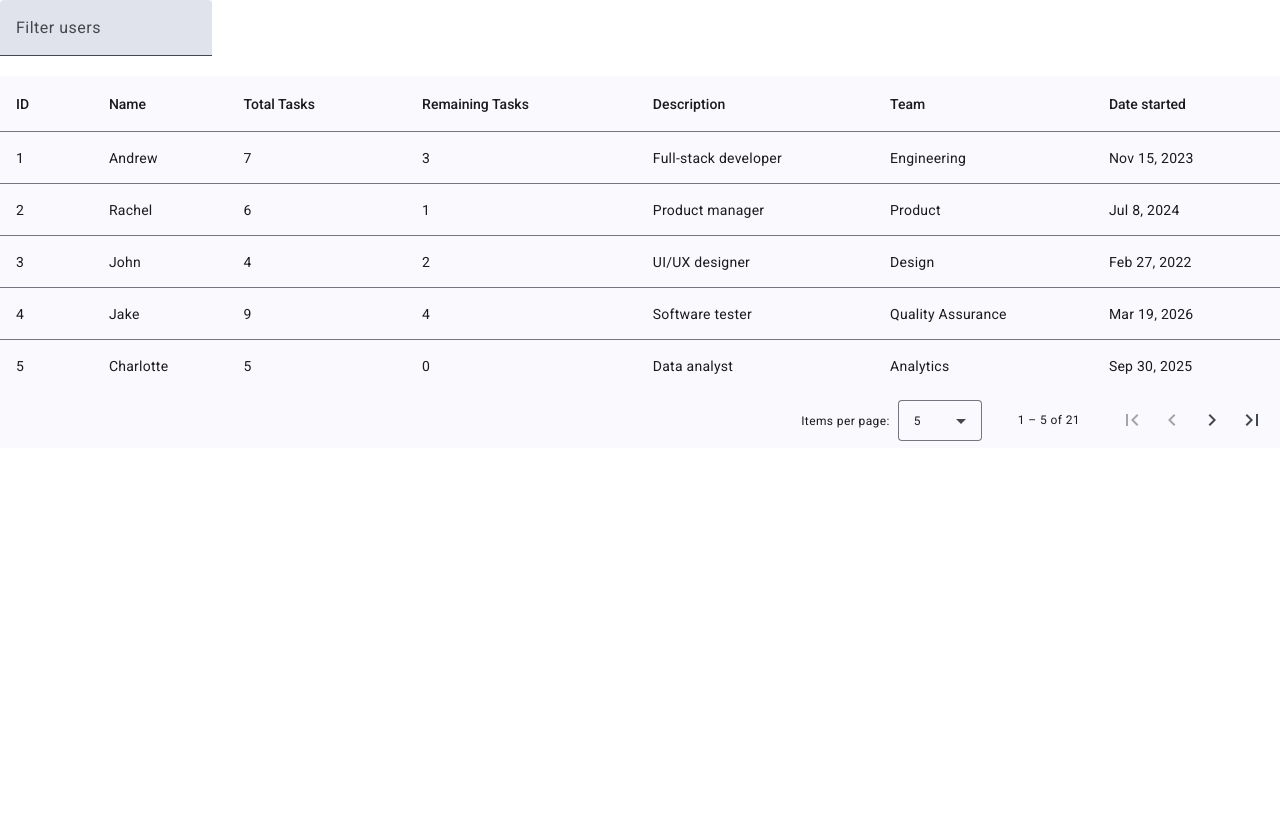
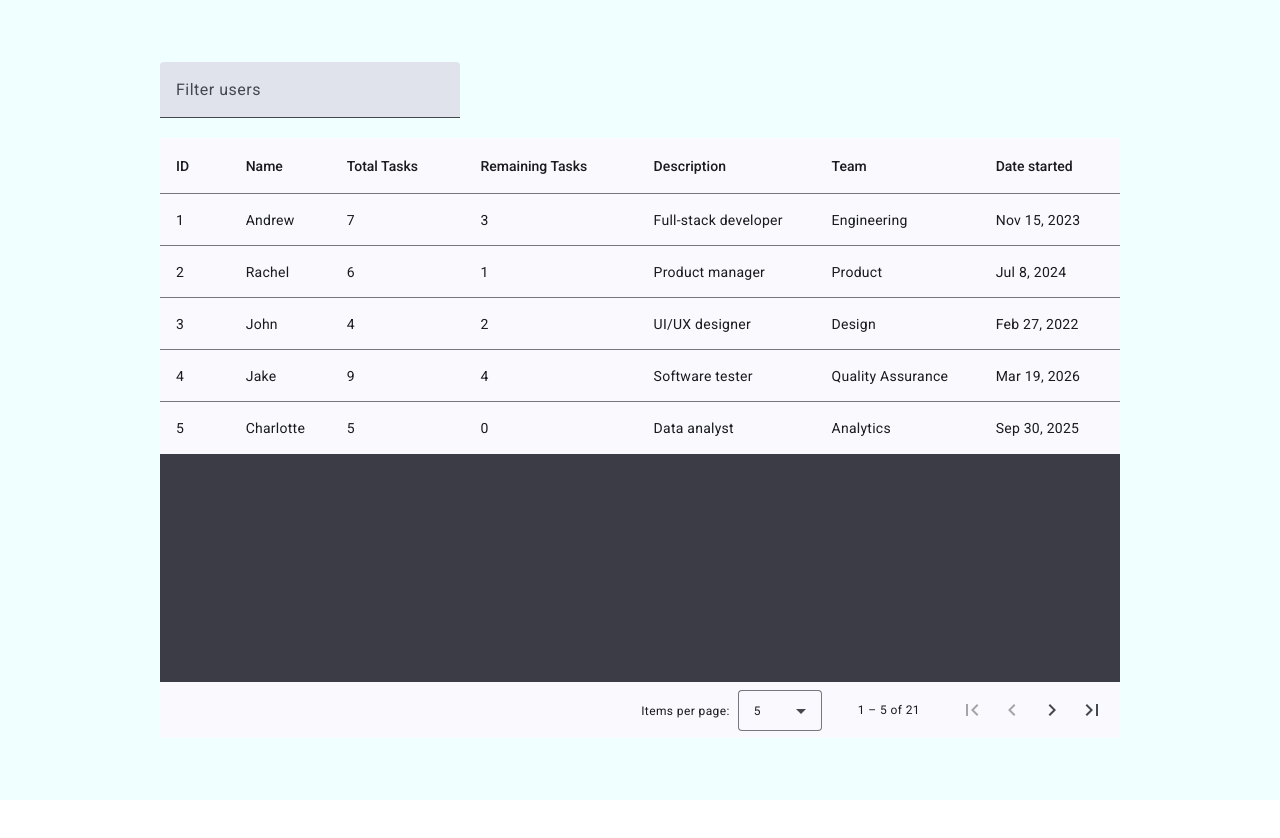
Before and after one commit to abanardi/angular-task-app, an Angular app: page / in a window 1280 px wide. Shown: the top 838 px of the page. After the commit the page ends 800 px from the top, so only its background shows below. Built offline with nearby package versions, Linux system fonts and the light colour scheme.

Commit message:
Changing table styling

```diff
--- a/src/app/components/user-table/user-table.component.html
+++ b/src/app/components/user-table/user-table.component.html
@@ -1,3 +1,4 @@
+<div class="shit">
   <div class="data-table">
     <table
       mat-table
@@ -49,8 +50,13 @@
       </ng-container>
 
       <tr mat-header-row *matHeaderRowDef="displayedColumns"></tr>
-    <tr mat-row *matRowDef="let row; columns: displayedColumns"></tr>
+      <tr
+        mat-row
+        *matRowDef="let row; columns: displayedColumns"
+        (click)="clickRow(row)"
+      ></tr>
     </table>
+  </div>
   <mat-paginator
     [pageSizeOptions]="[5, 10, 20]"
     showFirstLastButtons
--- a/src/app/components/user-table/user-table.component.scss
+++ b/src/app/components/user-table/user-table.component.scss
@@ -1,14 +1,25 @@
-// .data-table {
-//   height: 100%;
-//   width: 95%;
-//   margin-left: 2.5%;
-//   margin-right: 2.5%;
-//   overflow: scroll;
-// }
+.data-table {
+  overflow: auto;
+  height: 100%;
+}
 
 table {
   width: 100%;
   overflow-x: auto;
   overflow-y: hidden;
-  min-width: 500px;
 }
+
+.shit {
+  height: 100%;
+  position: relative;
+}
+
+// .mat-header-row, .mat-row {
+//   min-height: 30px;
+// }
+
+mat-paginator {
+  position: absolute;
+  bottom: 0px;
+  width: 100%;
+}
--- a/src/app/components/user-table/user-table.component.ts
+++ b/src/app/components/user-table/user-table.component.ts
@@ -69,7 +69,7 @@ export class UserTableComponent
   }
 
   ngOnChanges(changes: SimpleChanges): void {
-    if (changes) {
+    if (changes.globalFilter) {
       this.dataSource.filter = this.globalFilter;
     }
   }
@@ -129,6 +129,10 @@ export class UserTableComponent
       });
   }
 
+  clickRow(row: UserDataSource): void {
+    console.log(row);
+  }
+
   ngOnDestroy(): void {
     this.componentDestroyed$.next(true);
     this.componentDestroyed$.complete();
--- a/src/app/components/users-page/users-page.component.html
+++ b/src/app/components/users-page/users-page.component.html
@@ -1,3 +1,5 @@
+<div class="table-container">
+  <div class="input-field">
     <mat-form-field>
       <input
         matInput
@@ -6,7 +8,9 @@
         (input)="onInputChange($event)"
       />
     </mat-form-field>
+  </div>
 
-<div class="table-container">
+  <div class="table-wrapper">
     <app-user-table [globalFilter]="globalFilter"></app-user-table>
   </div>
+</div>
--- a/src/app/components/users-page/users-page.component.scss
+++ b/src/app/components/users-page/users-page.component.scss
@@ -1,7 +1,28 @@
 .table-container {
   display: flex;
   flex-direction: column;
-  //   justify-content: flex-end;
+  justify-content: center;
+  align-items: center;
+  background-color: azure;
   height: 100%;
   width: 100%;
 }
+
+.table-wrapper {
+  background-color: (#3c3c46);
+  width: 75%;
+  height: 75%;
+  //   overflow: hidden;
+}
+
+.input-field {
+  display: flex;
+  width: 75%;
+  //   background-color: red;
+  flex-direction: column;
+  justify-content: flex-start;
+}
+
+mat-form-field {
+  width: 300px;
+}
--- a/tsconfig.json
+++ b/tsconfig.json
@@ -7,7 +7,7 @@
     "strict": true,
     "strictPropertyInitialization": false,
     "noImplicitOverride": true,
-    "noPropertyAccessFromIndexSignature": true,
+    "noPropertyAccessFromIndexSignature": false,
     "noImplicitReturns": true,
     "noFallthroughCasesInSwitch": true,
     "skipLibCheck": true,
```
Lines whose indentation alone changed are shown as unchanged.
